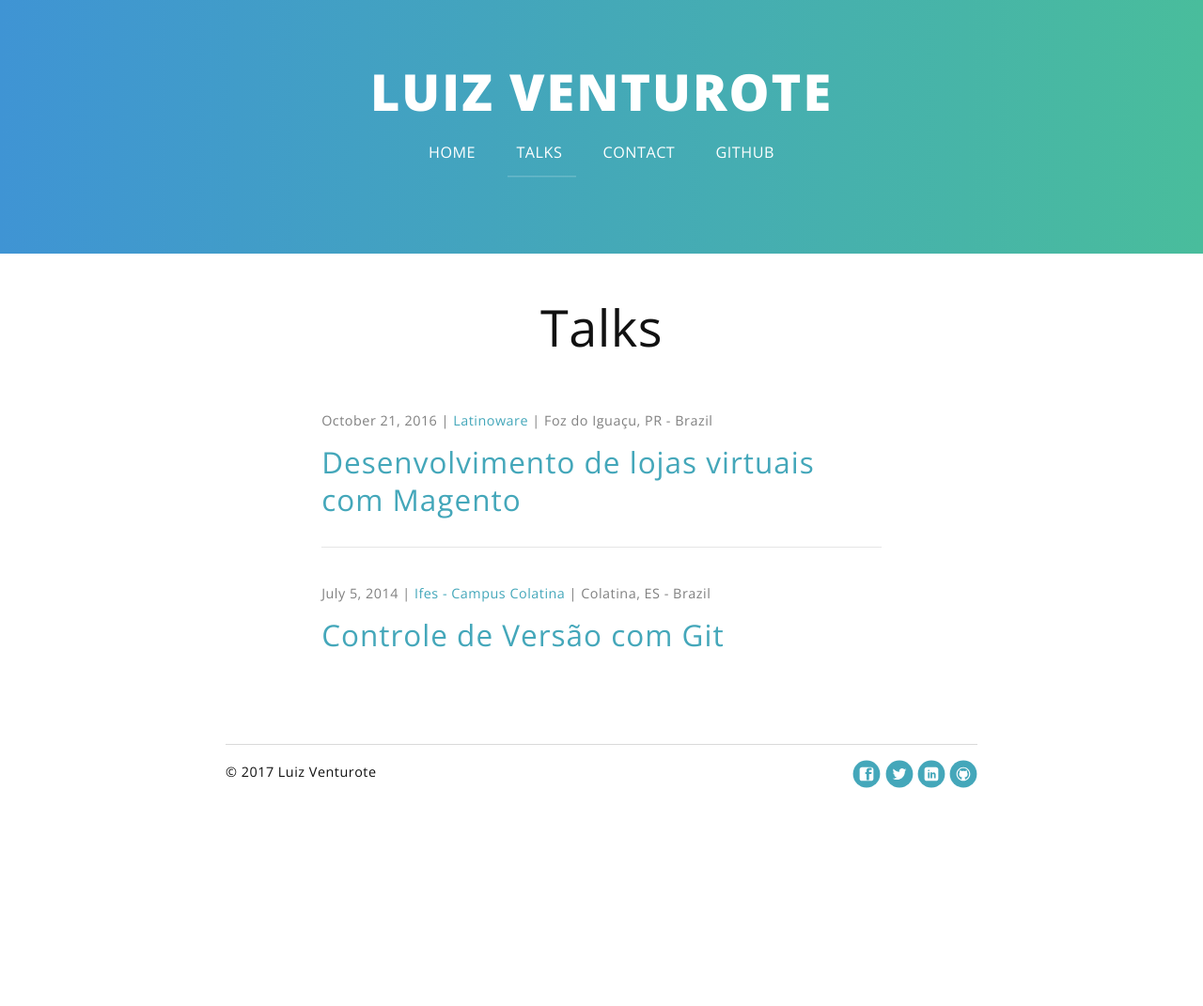
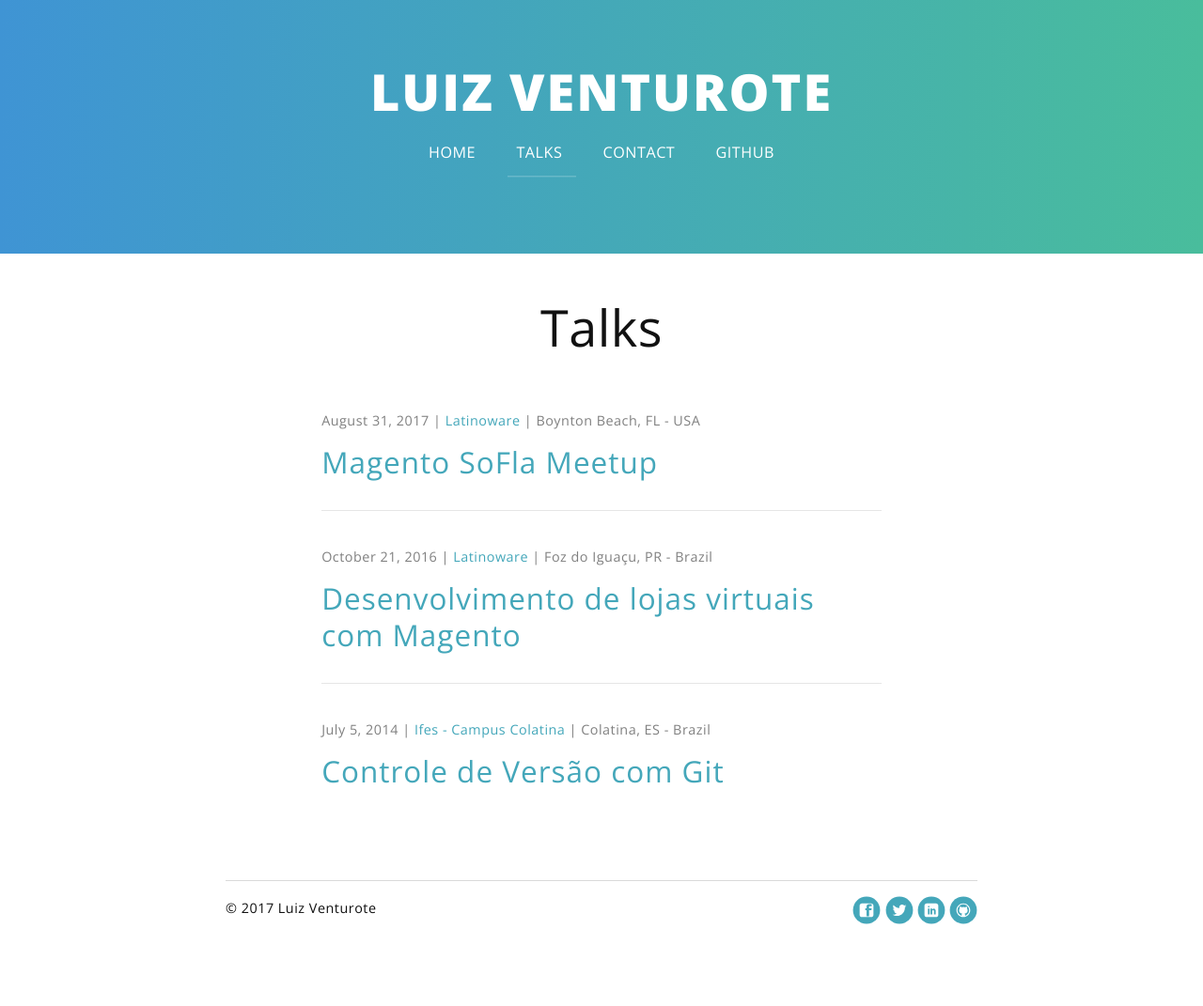
Before and after one commit to luizventurote/luizventurote.github.com, a Jekyll site: the page built from talks.md, in a window 1280 px wide. Shown: the whole page at 94% size. Built offline with Jekyll 4.4.1, drawn with Linux system fonts in a browser that asks for light colours; nearby versions of some CDN libraries; Markdown is read by kramdown in place of the engine named in the settings; before the commit the page ends 926 px from its top, so only the background shows below that.

Commit message:
Update talks page

```diff
--- a/talks.md
+++ b/talks.md
@@ -8,6 +8,12 @@ title: About Luiz Venturote
 	<h1 class="pageTitle">Talks</h1>
 
 	<ul class="posts noList">
+
+      <li>
+        <span class="date">August 31, 2017 | <a href="https://www.meetup.com/South-Florida-Magento-Meetup/" target="_blank">Latinoware</a> | Boynton Beach, FL - USA</span>
+        <h3><a class="post-link" href="https://speakerdeck.com/luizventurote/progressive-web-apps-and-magento-2" target="_blank">Magento SoFla Meetup</a></h3>
+        <p class="description"></p>
+      </li>
 
       <li>
         <span class="date">October 21, 2016 | <a href="http://latinoware.org/" target="_blank">Latinoware</a> | Foz do Iguaçu, PR - Brazil</span>
```
